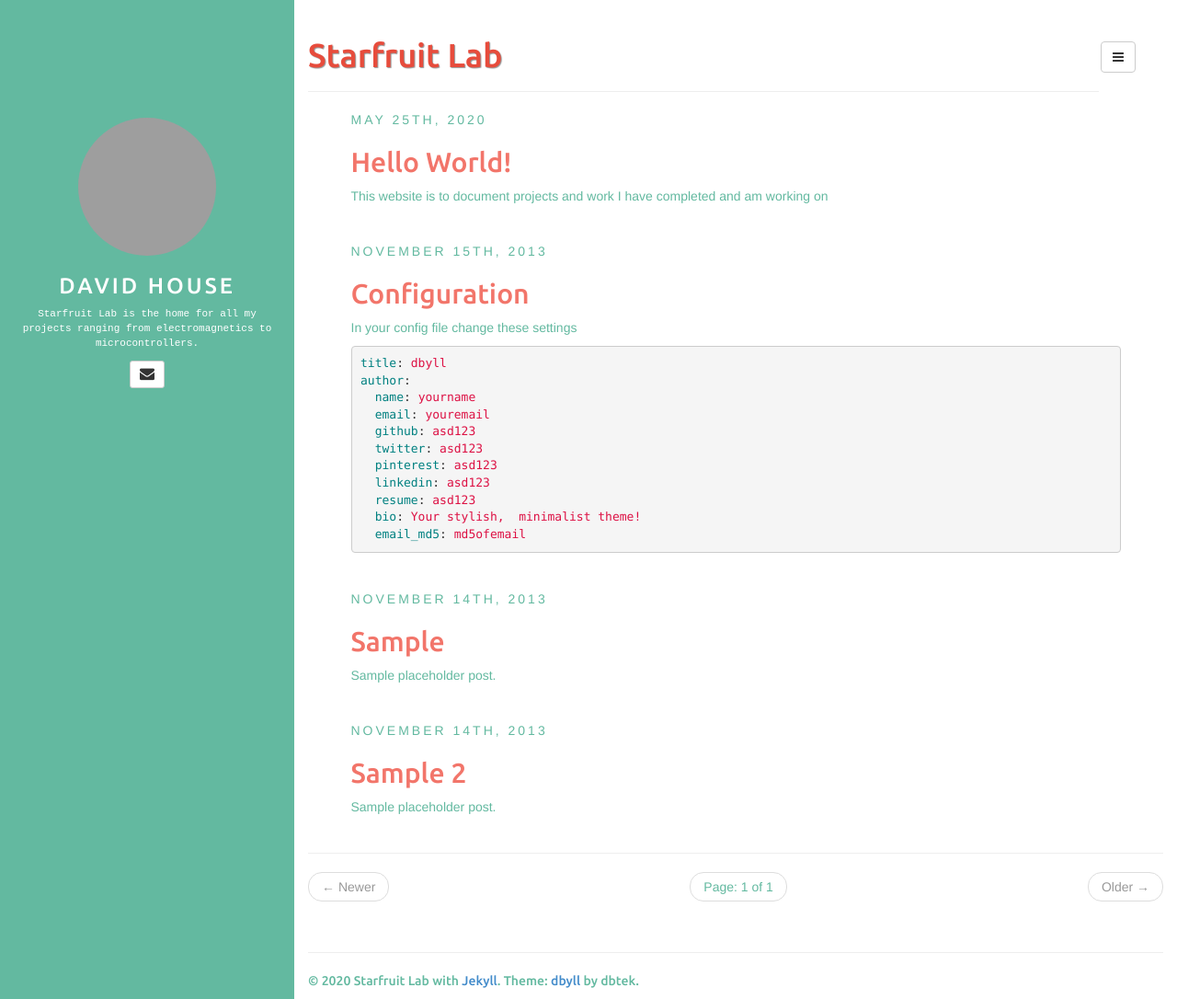
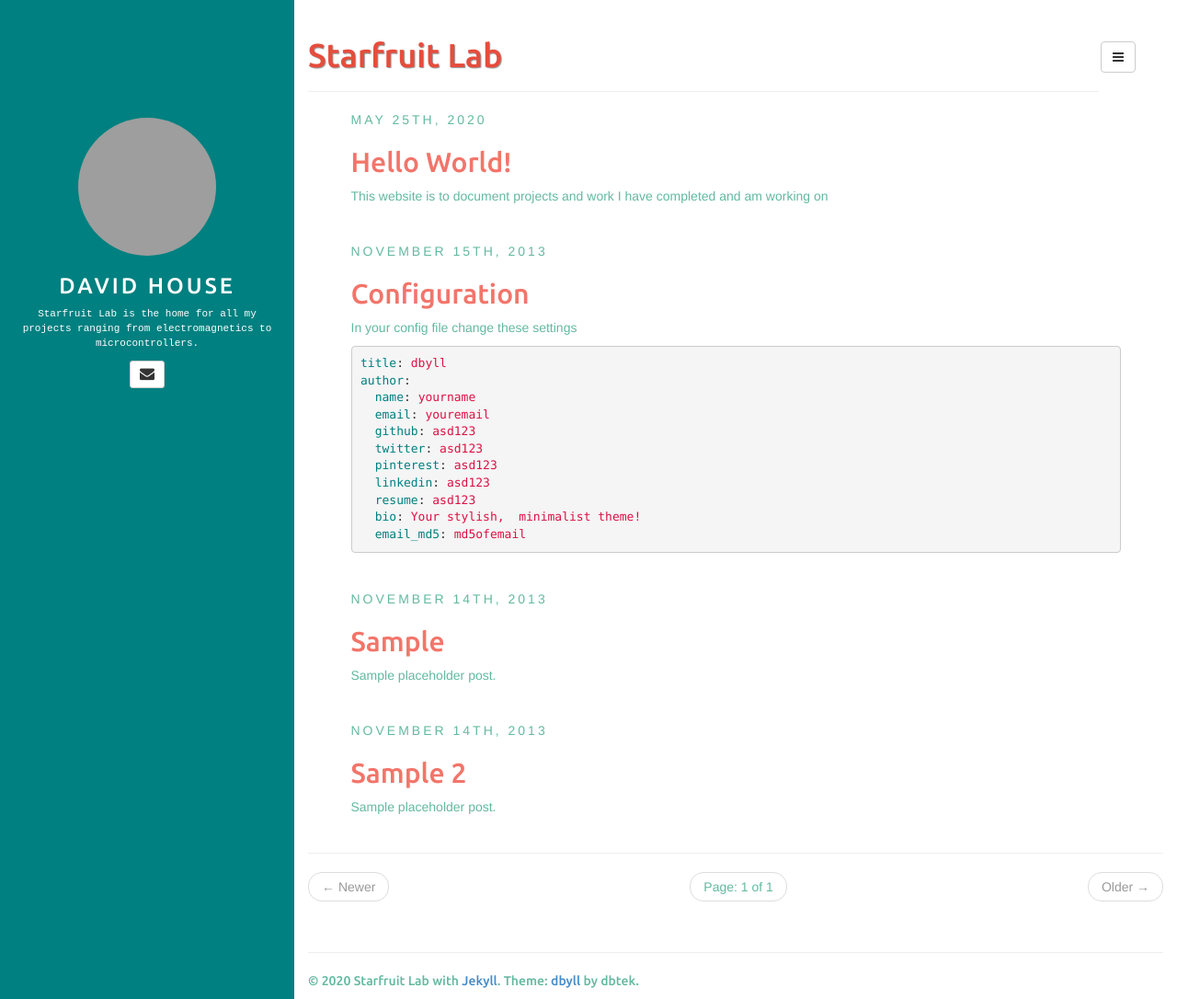
Before and after one commit to DAntHouse/DAntHouse.github.io, a Jekyll site: the page built from index.html, in a window 1280 px wide and 1086 px high. Shown: the whole window at 92% size. Built offline with Jekyll 4.4.1, drawn with Linux system fonts in a browser that asks for light colours; the list of posts is cut into pages by our own code; grey boxes are pictures that could not be loaded.

Commit message:
Update style.css

```diff
--- a/assets/css/style.css
+++ b/assets/css/style.css
@@ -8,7 +8,7 @@ body{
 	position: fixed;
 	top: 0px;
 	padding-top: 10%;
-	background-color: #63B9A0;
+	background-color: #008080;
 	color: #fff;
 }
 
```
